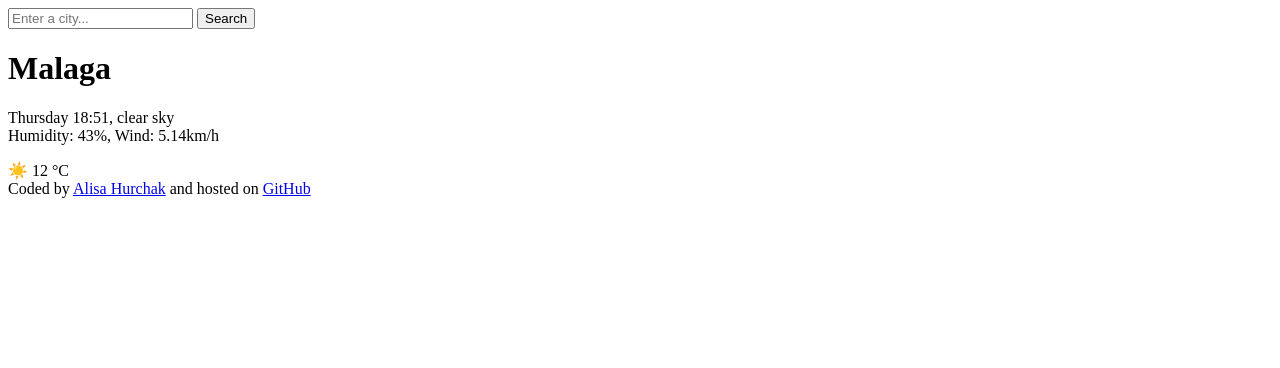
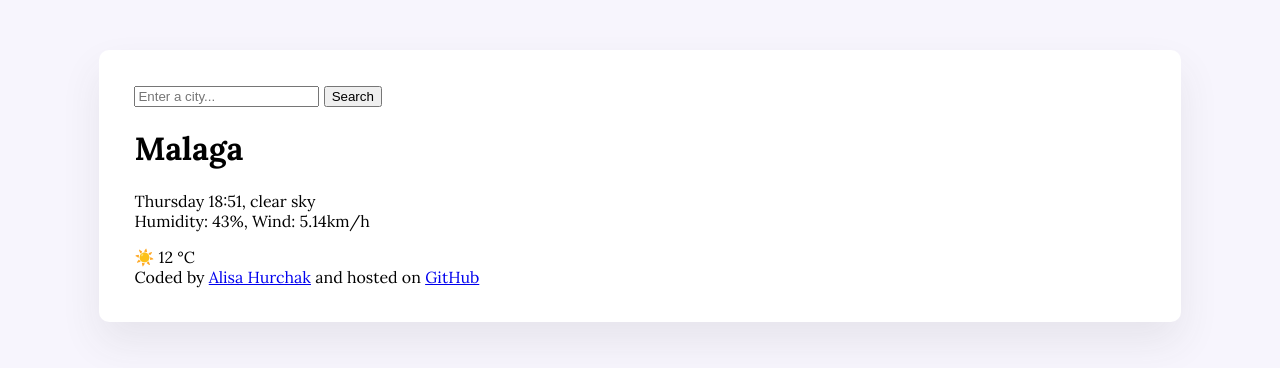
Before and after one commit to AlisaHurchak/My-Weather-App, a plain HTML site: page index.html in a window 1280 px wide. Drawn offline with Linux system fonts and the light colour scheme.

Commit message:
Styled the mail container

```diff
--- a/index.html
+++ b/index.html
@@ -3,9 +3,17 @@
   <head>
     <meta charset="UTF-8" />
     <meta name="viewport" content="width=device-width, initial-scale=1.0" />
+    <link rel="preconnect" href="https://fonts.googleapis.com" />
+    <link rel="preconnect" href="https://fonts.gstatic.com" crossorigin />
+    <link
+      href="https://fonts.googleapis.com/css2?family=Lora:ital,wght@0,400..700;1,400..700&display=swap"
+      rel="stylesheet"
+    />
+    <link rel="stylesheet" href="src/style.css" />
     <title>My Daily Forecast</title>
   </head>
   <body>
+    <div class="container">
       <header>
         <form>
           <input type="search" placeholder="Enter a city..." required />
@@ -34,9 +42,14 @@
           >Alisa Hurchak</a
         >
         and hosted on
-      <a href="https://github.com/AlisaHurchak/My-Weather-App" target="_blank">
+        <a
+          href="https://github.com/AlisaHurchak/My-Weather-App"
+          target="_blank"
+        >
           GitHub
         </a>
       </footer>
+    </div>
+    <script href="src/index.js"></script>
   </body>
 </html>
--- /dev/null
+++ b/src/style.css
@@ -0,0 +1,12 @@
+body {
+  background-color: #f7f5fd;
+  font-family: lora, sans-serif;
+}
+.container {
+  background: white;
+  width: 80%;
+  margin: 50px auto;
+  padding: 35px;
+  border-radius: 10px;
+  box-shadow: rgba(67, 62, 62, 0.09) 0 20px 40px;
+}
```
Also changed, not shown: src/index.js (added). Lines whose indentation alone changed are shown as unchanged.
